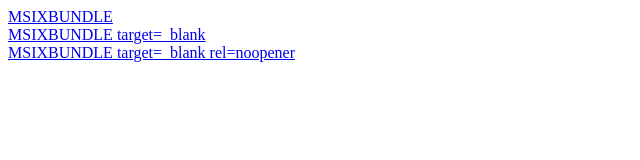
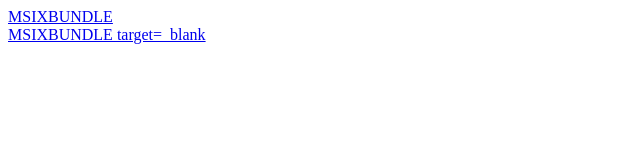
Before and after one commit to gkerenyi/DownloadLinks, a plain HTML site: page index.html in a window 1280 px wide. Shown: the whole page, without its empty margins (0-640 px from the left). Drawn offline with Linux system fonts and the light colour scheme.

Commit message:
Update list

```diff
--- a/index.html
+++ b/index.html
@@ -6,6 +6,5 @@
 <body>
 <a href="https://staticcdn.duckduckgo.com/d5c04536-5379-4709-8d19-d13fdd456ff6/testbuilds/0.83.0.0-b2fc3342/0.83.0.0/DuckDuckGo_0.83.0.0.msixbundle">MSIXBUNDLE</a><br>
 <a href="https://staticcdn.duckduckgo.com/d5c04536-5379-4709-8d19-d13fdd456ff6/testbuilds/0.83.0.0-b2fc3342/0.83.0.0/DuckDuckGo_0.83.0.0.msixbundle" target="_blank">MSIXBUNDLE target=_blank</a><br>
-<a href="https://staticcdn.duckduckgo.com/d5c04536-5379-4709-8d19-d13fdd456ff6/testbuilds/0.83.0.0-b2fc3342/0.83.0.0/DuckDuckGo_0.83.0.0.msixbundle" target="_blank" rel="noopener">MSIXBUNDLE target=_blank rel=noopener</a>
 </body>
 </html>
```
